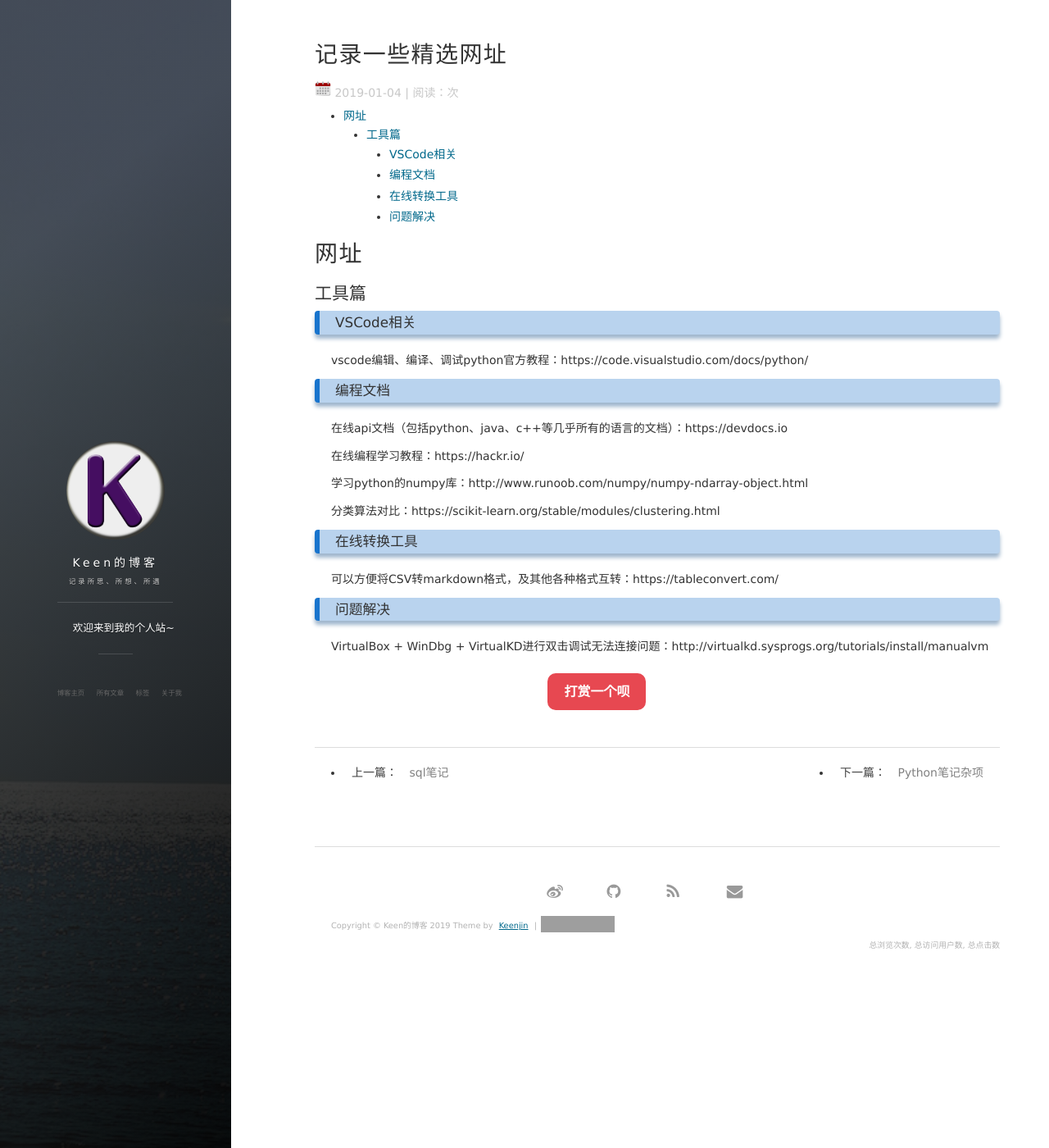
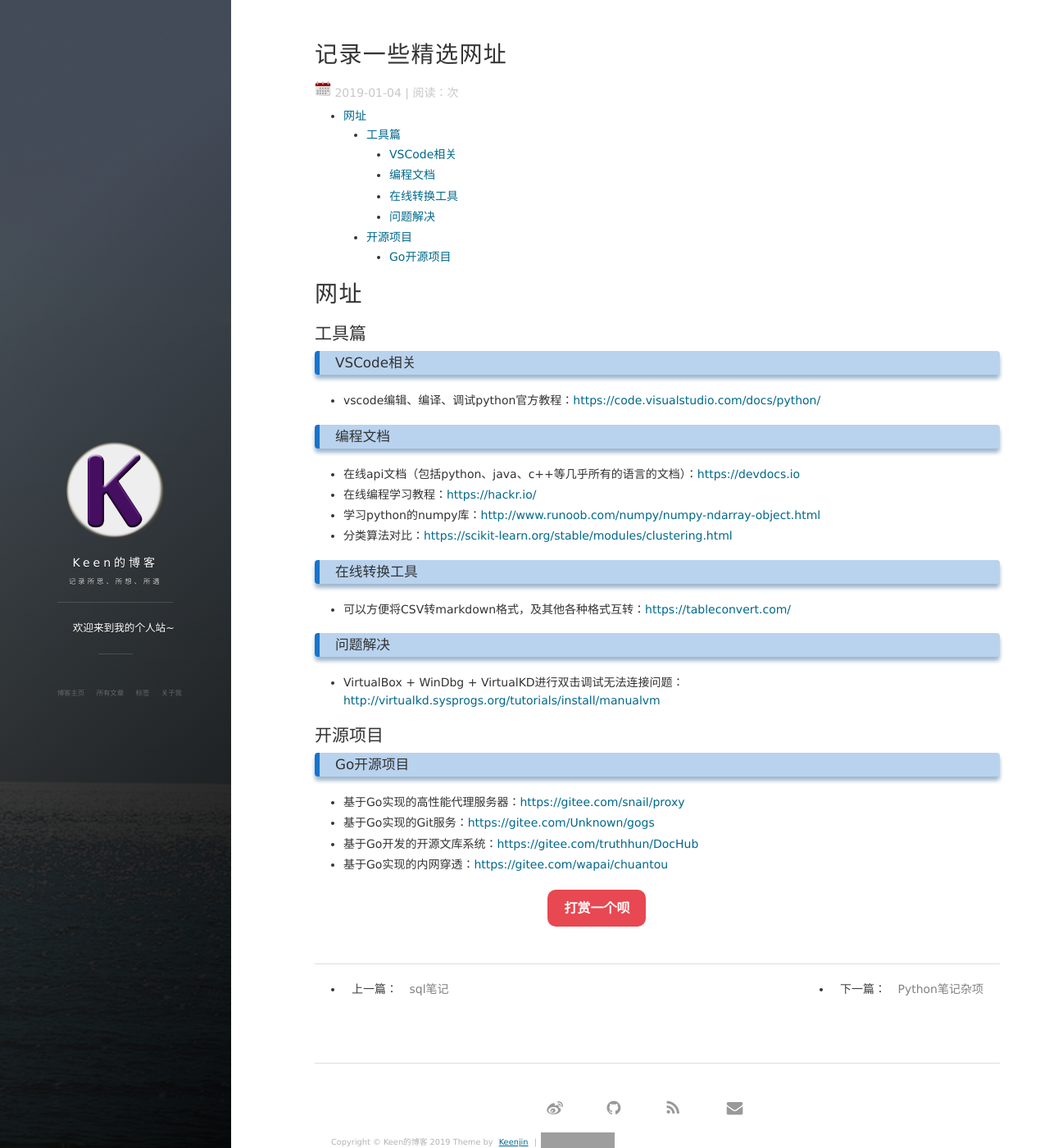
Before and after one commit to Keenjin/Keenjin.github.io, a Jekyll site: the page built from _posts/2019-01-04-website_record.md, in a window 1280 px wide and 1400 px high. Shown: the whole window at 82% size. Built offline with Jekyll 4.4.1, drawn with Linux system fonts in a browser that asks for light colours; nearby versions of some CDN libraries; comment, search, counter and statistics services are not loaded; grey boxes are pictures that could not be loaded.

Commit message:
go 开源项目链接

```diff
--- a/_posts/2019-01-04-website_record.md
+++ b/_posts/2019-01-04-website_record.md
@@ -13,6 +13,8 @@ tags: 记录
         - [编程文档](#编程文档)
         - [在线转换工具](#在线转换工具)
         - [问题解决](#问题解决)
+    - [开源项目](#开源项目)
+        - [Go开源项目](#go开源项目)
 
 <!-- /TOC -->
 
@@ -22,22 +24,28 @@ tags: 记录
 
 ### VSCode相关
 
-vscode编辑、编译、调试python官方教程：https://code.visualstudio.com/docs/python/
+- vscode编辑、编译、调试python官方教程：<https://code.visualstudio.com/docs/python/>
 
 ### 编程文档
 
-在线api文档（包括python、java、c++等几乎所有的语言的文档）：https://devdocs.io
-
-在线编程学习教程：https://hackr.io/
-
-学习python的numpy库：http://www.runoob.com/numpy/numpy-ndarray-object.html
-
-分类算法对比：https://scikit-learn.org/stable/modules/clustering.html
+- 在线api文档（包括python、java、c++等几乎所有的语言的文档）：<https://devdocs.io>
+- 在线编程学习教程：<https://hackr.io/>
+- 学习python的numpy库：<http://www.runoob.com/numpy/numpy-ndarray-object.html>
+- 分类算法对比：<https://scikit-learn.org/stable/modules/clustering.html>
 
 ### 在线转换工具
 
-可以方便将CSV转markdown格式，及其他各种格式互转：https://tableconvert.com/
+- 可以方便将CSV转markdown格式，及其他各种格式互转：<https://tableconvert.com/>
 
 ### 问题解决
 
-VirtualBox + WinDbg + VirtualKD进行双击调试无法连接问题：http://virtualkd.sysprogs.org/tutorials/install/manualvm
+- VirtualBox + WinDbg + VirtualKD进行双击调试无法连接问题：<http://virtualkd.sysprogs.org/tutorials/install/manualvm>
+
+## 开源项目
+
+### Go开源项目
+
+- 基于Go实现的高性能代理服务器：<https://gitee.com/snail/proxy>
+- 基于Go实现的Git服务：<https://gitee.com/Unknown/gogs>
+- 基于Go开发的开源文库系统：<https://gitee.com/truthhun/DocHub>
+- 基于Go实现的内网穿透：<https://gitee.com/wapai/chuantou>
```
